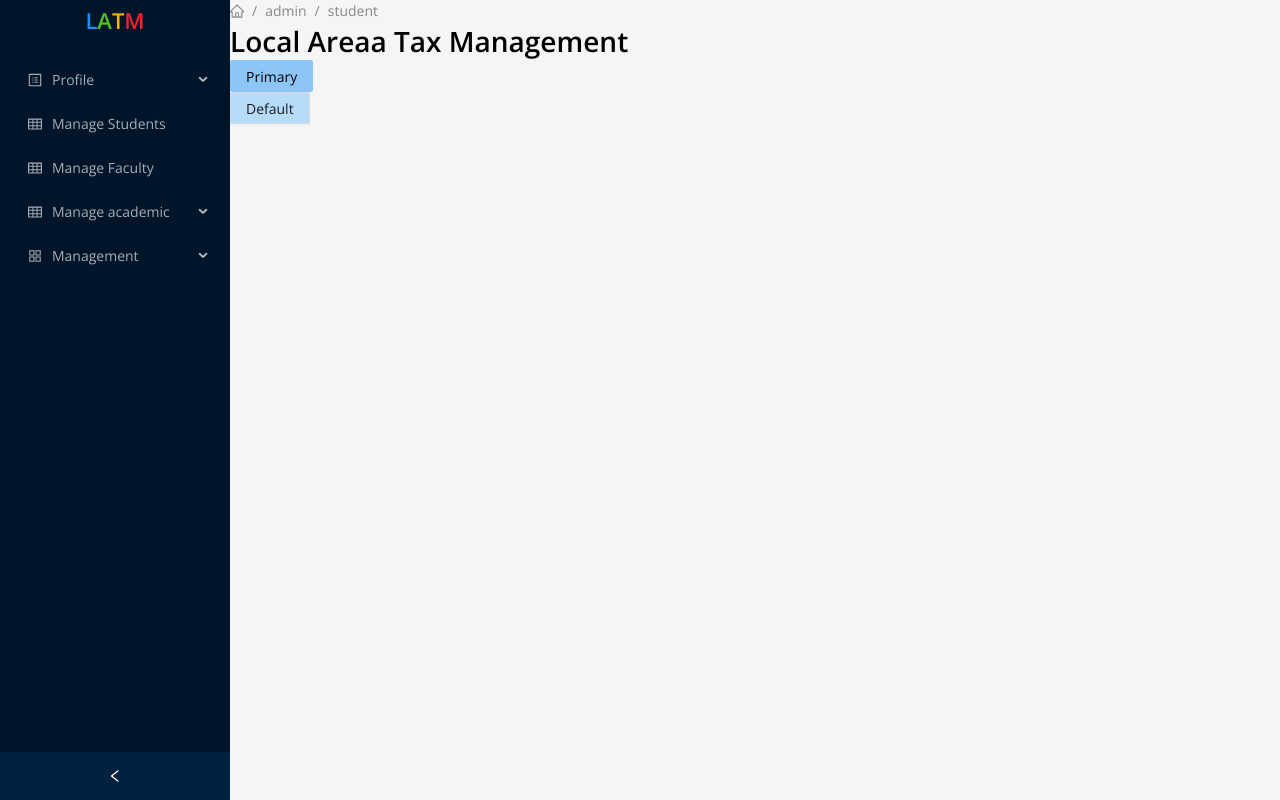
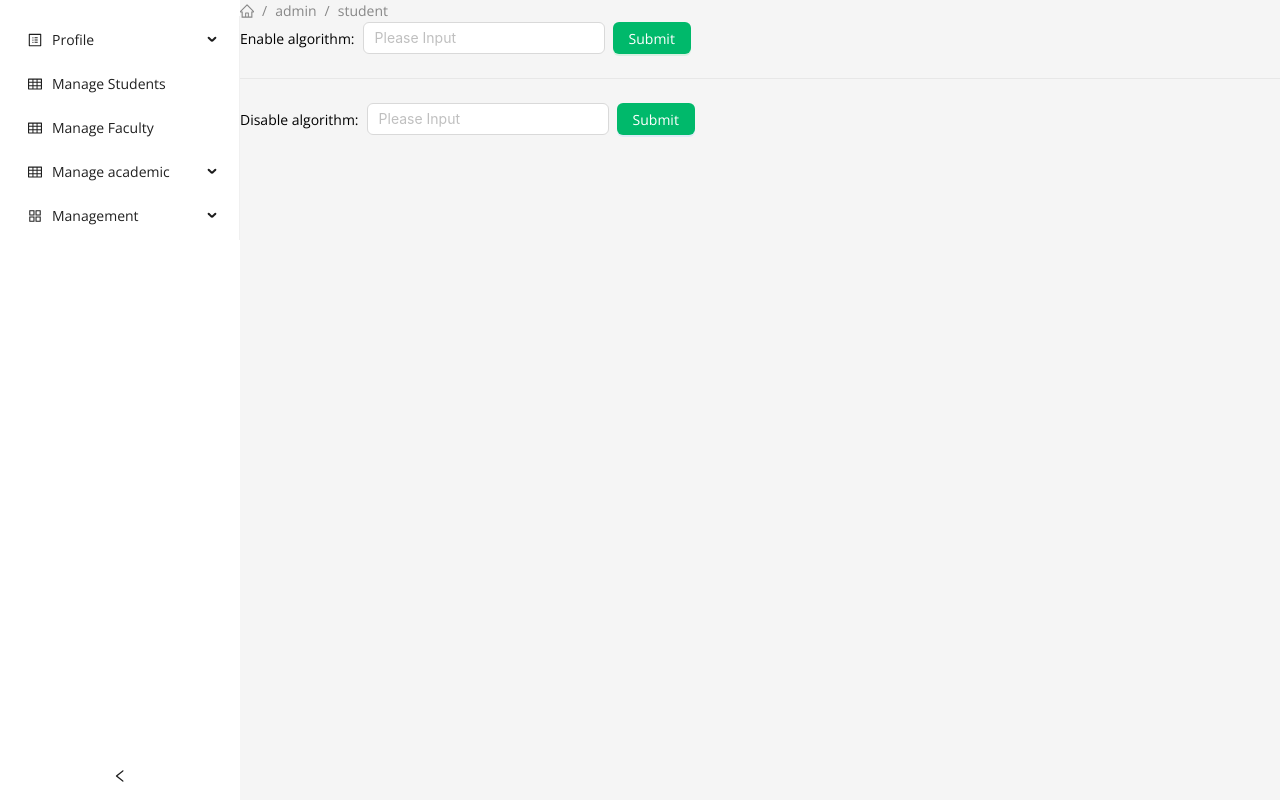
Before and after one commit to f4faysal/local-areaa-tax-management, a Next.js app: page / in a window 1280 px wide. Built offline with nearby package versions, Linux system fonts and the light colour scheme.

Commit message:
Update components and theme in page.tsx and Sidebar.tsx

```diff
--- a/src/app/(withlayout)/page.tsx
+++ b/src/app/(withlayout)/page.tsx
@@ -1,31 +1,46 @@
-import { Button, ConfigProvider } from "antd";
+import { Button, ConfigProvider, Divider, Input, Space } from "antd";
 
 export default function Home() {
   return (
     <main>
       <ConfigProvider
         theme={{
-          token: {
-            // Seed Token
-            colorPrimary: "#8dc5f8",
-            borderRadius: 2,
-
-            // Alias Token
-            colorBgContainer: "#b7dcfa",
+          components: {
+            Button: {
+              colorPrimary: "#00b96b",
+              algorithm: true, // Enable algorithm
+            },
+            Input: {
+              colorPrimary: "#eb2f96",
+              algorithm: true, // Enable algorithm
+            },
           },
         }}
       >
-        <h1>Local Areaa Tax Management</h1>
-        <Button
-          type="primary"
-          style={{
-            color: "black",
-          }}
-        >
-          Primary
-        </Button>
-        <br />
-        <Button>Default</Button>
+        <Space>
+          <div style={{ fontSize: 14 }}>Enable algorithm: </div>
+          <Input placeholder="Please Input" />
+          <Button type="primary">Submit</Button>
+        </Space>
+      </ConfigProvider>
+      <Divider />
+      <ConfigProvider
+        theme={{
+          components: {
+            Button: {
+              colorPrimary: "#00b96b",
+            },
+            Input: {
+              colorPrimary: "#eb2f96",
+            },
+          },
+        }}
+      >
+        <Space>
+          <div style={{ fontSize: 14 }}>Disable algorithm: </div>
+          <Input placeholder="Please Input" />
+          <Button type="primary">Submit</Button>
+        </Space>
       </ConfigProvider>
     </main>
   );
--- a/src/app/globals.css
+++ b/src/app/globals.css
@@ -25,3 +25,9 @@
   color: black;
 }
 /* Layout styles end */
+
+/* @media (min-width: 480px) {
+  .site-layout {
+    display: hidden;
+  }
+} */
--- a/src/components/ui/Sidebar.tsx
+++ b/src/components/ui/Sidebar.tsx
@@ -15,11 +15,13 @@ const SideBar = () => {
 
   return (
     <Sider
+      theme="light"
       collapsible
       collapsed={collapsed}
       onCollapse={(value) => setCollapsed(value)}
-      width={230}
+      width={240}
       className="site-layout"
+      hidden={false}
     >
       <div
         style={{
@@ -30,7 +32,7 @@ const SideBar = () => {
           marginBottom: "1rem",
         }}
       >
-        <p style={{ fontSize: "22px", padding: "5px" }}>
+        <p hidden style={{ fontSize: "22px", padding: "5px" }}>
           <span style={{ color: "#1890ff" }}>L</span>
           <span style={{ color: "#52c41a" }}>A</span>
           <span style={{ color: "#faad14" }}>T</span>
@@ -38,7 +40,7 @@ const SideBar = () => {
         </p>
       </div>
       <Menu
-        theme="dark"
+        theme="light"
         defaultSelectedKeys={["1"]}
         mode="inline"
         items={sidebarItems(role)}
@@ -48,47 +50,3 @@ const SideBar = () => {
 };
 
 export default SideBar;
-
-// import {
-//   UploadOutlined,
-//   UserOutlined,
-//   VideoCameraOutlined,
-// } from "@ant-design/icons";
-// import { Menu } from "antd";
-// import Sider from "antd/es/layout/Sider";
-
-// interface SidebarProps {
-//   collapsed: boolean;
-// }
-
-// const Sidebar: React.FC<SidebarProps> = ({ collapsed }) => {
-//   return (
-//     <Sider trigger={null} collapsible collapsed={collapsed}>
-//       <div className="demo-logo-vertical" />
-//       <Menu
-//         theme="dark"
-//         mode="inline"
-//         defaultSelectedKeys={["1"]}
-//         items={[
-//           {
-//             key: "1",
-//             icon: <UserOutlined />,
-//             label: "nav 1",
-//           },
-//           {
-//             key: "2",
-//             icon: <VideoCameraOutlined />,
-//             label: "nav 2",
-//           },
-//           {
-//             key: "3",
-//             icon: <UploadOutlined />,
-//             label: "nav 3",
-//           },
-//         ]}
-//       />
-//     </Sider>
-//   );
-// };
-
-// export default Sidebar;
```
